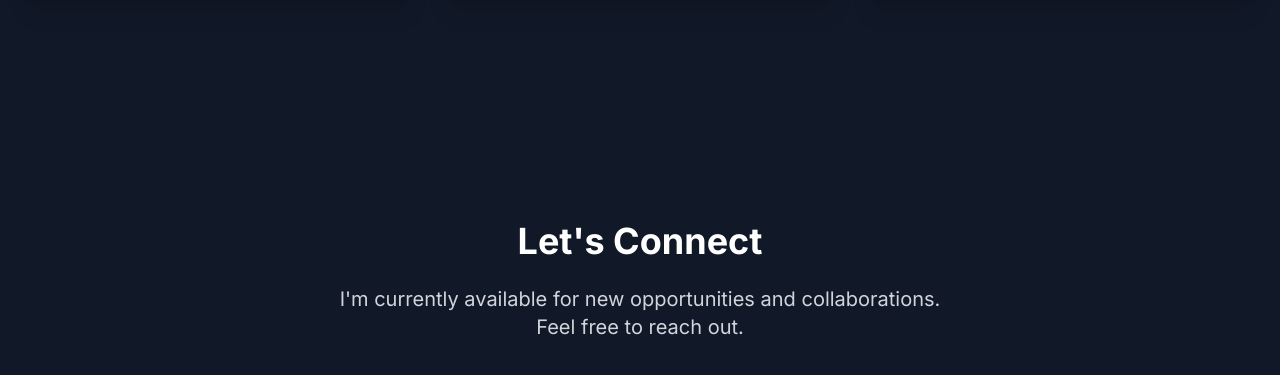
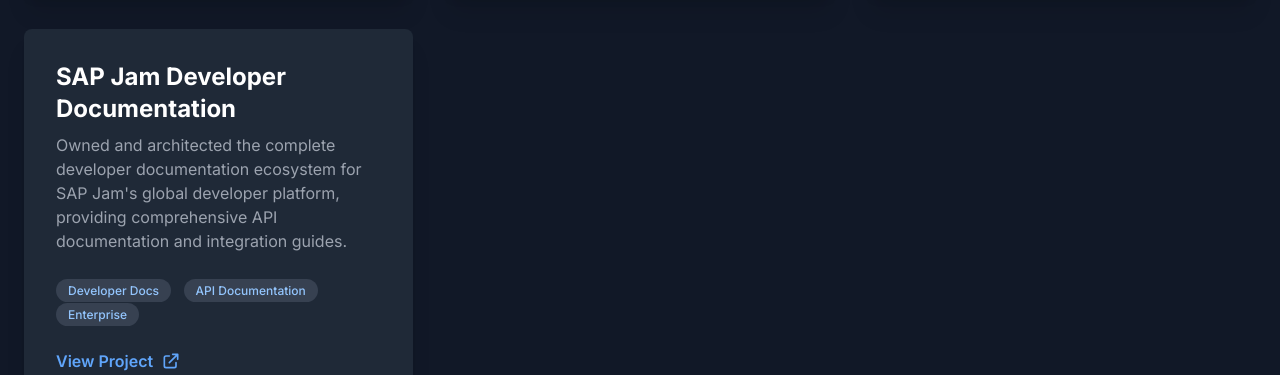
Before and after one commit to mbell195/techwriter-portfolio, a plain HTML site: page index.html in a window 1280 px wide. Shown: the part 2154-2529 px from the top of the page. Drawn offline with nearby package versions, Linux system fonts and the light colour scheme.

Commit message:
Added SAP Jam  developer documentation

```diff
--- a/index.html
+++ b/index.html
@@ -260,6 +260,29 @@
                     </div>
                 </div>
 
+                <!-- Portfolio Card 7 -->
+                <div class="bg-gray-800 rounded-lg shadow-xl overflow-hidden transform transition-all duration-300 hover:scale-105 hover:shadow-2xl">
+                    <div class="p-8">
+                        <h3 class="text-2xl font-bold text-white mb-2">
+                            SAP Jam Developer Documentation
+                        </h3>
+                        <p class="text-gray-400 mb-6">
+                            Owned and architected the complete developer documentation ecosystem for SAP Jam's global developer platform, providing comprehensive API documentation and integration guides.
+                        </p>
+                        <div class="mb-6">
+                            <span class="bg-gray-700 text-blue-300 text-xs font-medium mr-2 mb-2 px-3 py-1 rounded-full">Developer Docs</span>
+                            <span class="bg-gray-700 text-blue-300 text-xs font-medium mr-2 mb-2 px-3 py-1 rounded-full">API Documentation</span>
+                            <span class="bg-gray-700 text-blue-300 text-xs font-medium mr-2 mb-2 px-3 py-1 rounded-full">Enterprise</span>
+                        </div>
+                        <a href="https://help.sap.com/docs/SAP_JAM_COLLABORATION/9981b6fb8453459d8103a04d674ebe0f/d24f831cc987442187fc82f05148327e.html" target="_blank" class="inline-flex items-center text-blue-400 font-semibold hover:text-blue-300 transition-colors">
+                            View Project
+                            <svg xmlns="http://www.w3.org/2000/svg" class="h-5 w-5 ml-2" fill="none" viewBox="0 0 24 24" stroke="currentColor">
+                                <path stroke-linecap="round" stroke-linejoin="round" stroke-width="2" d="M10 6H6a2 2 0 00-2 2v10a2 2 0 002 2h10a2 2 0 002-2v-4M14 4h6m0 0v6m0-6L10 14" />
+                            </svg>
+                        </a>
+                    </div>
+                </div>
+
                 <!-- USER: Add more cards by copying the structure above -->
 
             </div>
```
